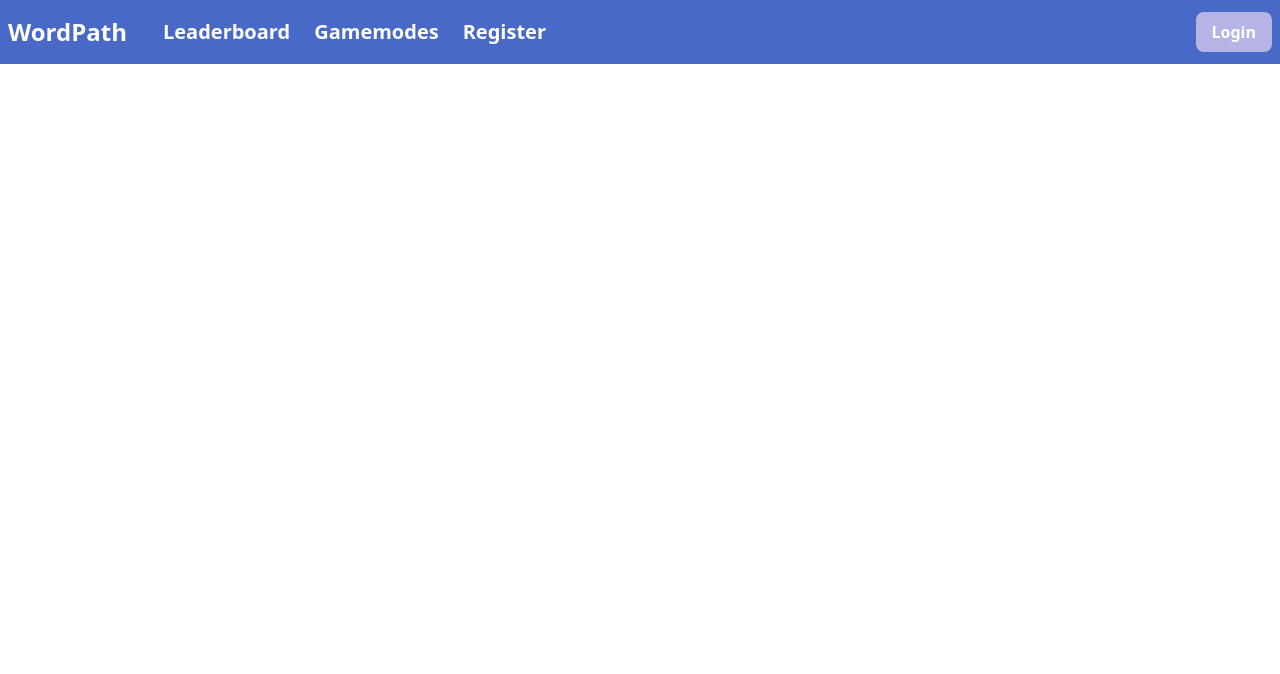
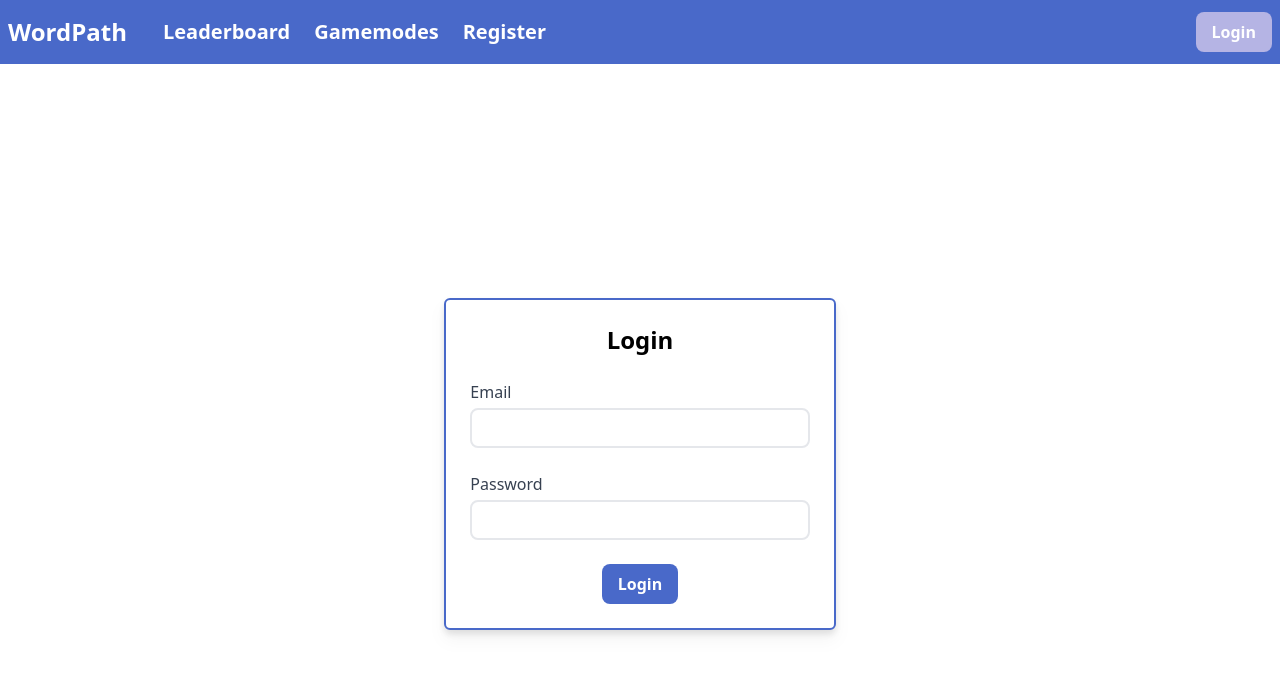
Before and after one commit to PhysBoom/Hacktech, a React (Create React App) app in the folder frontend/: page /login in a window 1280 px wide. Shown: the top 674 px of the page. Built offline with nearby package versions, Linux system fonts and the light colour scheme.

Commit message:
Added login

```diff
--- a/frontend/src/App.js
+++ b/frontend/src/App.js
@@ -1,26 +1,45 @@
 import React, {useState} from "react";
 import './index.css';
 import Navbar from "./components/Navbar";
-import {Register} from './pages'
+import {Register, Login} from './pages'
 import {
   Switch,
   Route,
+  useHistory
 } from 'react-router-dom';
 import AuthContext from './context/auth-context';
 import Cookies from 'universal-cookie';
+import axios from 'axios';
 
 function App() {
   const cookies = new Cookies();
+  const history = useHistory();
   const [authToken, setAuthToken] = useState(cookies.get('authToken'));
   const [userData, setUserData] = useState(null);
   const [loggedIn, setLoggedIn] = useState(false);
 
-  async function login(){
-
+  async function login(email, password){
+    const resp = await axios({
+        method: "POST",
+        url: "/auth/login",
+        data: {
+            email: email,
+            password: password
+        }
+    })
+    if (resp.data.success){
+      cookies.set('authToken', resp.data.authToken, {path: '/'});
+      setAuthToken(resp.data.authToken);
+      setLoggedIn(true);
+    }
+    return resp;
   }
 
   function logout(){
-
+    setAuthToken(null);
+    setLoggedIn(false);
+    cookies.remove('authToken');
+    history.push("/");
   }
 
   async function verifyToken(){
@@ -47,6 +66,9 @@ function App() {
           <Route path="/register">
             <Register />
           </Route>
+          <Route path="/login">
+            <Login />
+          </Route>
         </Switch>
       </div>
     </AuthContext.Provider>
--- a/frontend/src/context/auth-context.js
+++ b/frontend/src/context/auth-context.js
@@ -4,7 +4,7 @@ const AuthContext = React.createContext({
     authToken: null,
     userData: null,
     loggedIn: false,
-    login: () => {},
+    login: (email, password) => {},
     logout: () => {},
     verifyToken: () => {},
     fetchUserData: () => {},
--- /dev/null
+++ b/frontend/src/pages/Login.js
@@ -0,0 +1,40 @@
+import React, {useState, useContext} from 'react';
+import TextInputBox from '../components/TextInputBox';
+import {ButtonPrimary} from '../components/Buttons';
+import {TextNotify} from '../components/Alerts';
+import {Toaster} from 'react-hot-toast';
+import AuthContext from '../context/auth-context';
+import {useHistory} from 'react-router-dom';
+
+function Login(){
+    const [email, setEmail] = useState("");
+    const [password, setPassword] = useState("");
+
+    const auth = useContext(AuthContext);
+    const history = useHistory();
+
+    async function handleLogin(){
+        const resp = await auth.login(email, password);
+        if (resp.data.success){
+            history.push("/gamemodes");
+        } else {
+            TextNotify(resp.data.error, "error");
+        }
+    }
+
+    return (
+        <>
+            <div className="flex flex-col justify-center items-center h-full w-screen">
+                <div className="flex flex-col space-y-6 justify-center items-center drop-shadow-lg bg-white rounded-md p-6 border-2 border-primary">
+                    <h1 className="text-2xl font-bold text-black">Login</h1>
+                    <TextInputBox inputName="Email" name="email" type="email" onChange={(e) => setEmail(e.target.value)}/>
+                    <TextInputBox inputName="Password" name="password" type="password" onChange={(e) => setPassword(e.target.value)}/>
+                    <ButtonPrimary onClick={handleLogin}>Login</ButtonPrimary>
+                </div>
+            </div>
+            <Toaster />
+        </>
+    )
+}
+
+export default Login;
--- a/frontend/src/pages/index.js
+++ b/frontend/src/pages/index.js
@@ -1 +1,2 @@
 export {default as Register} from "./Register";
+export {default as Login} from "./Login";
```
Also changed, not shown: 1 other file (tests, documents, lock files or other folders).
